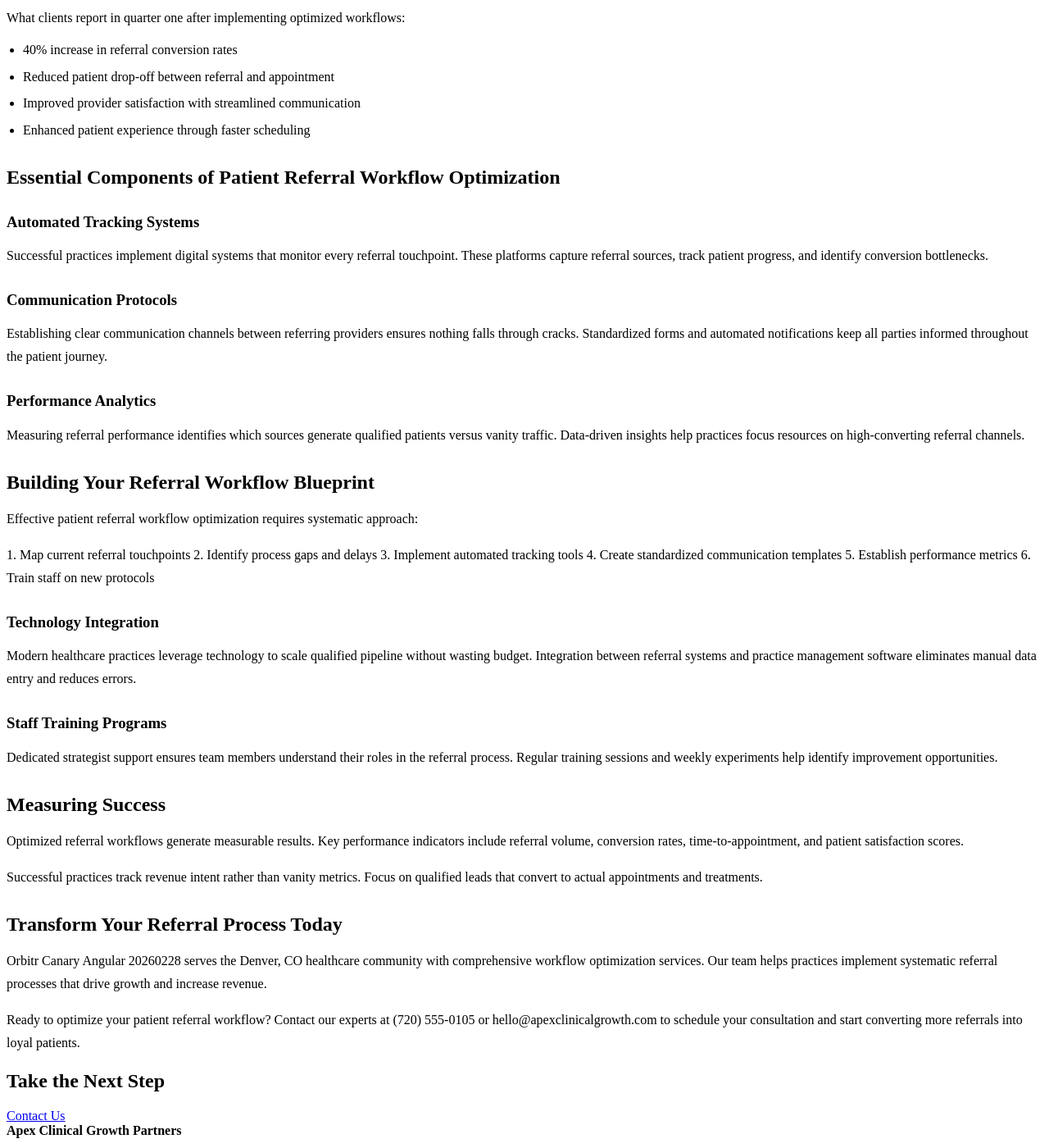
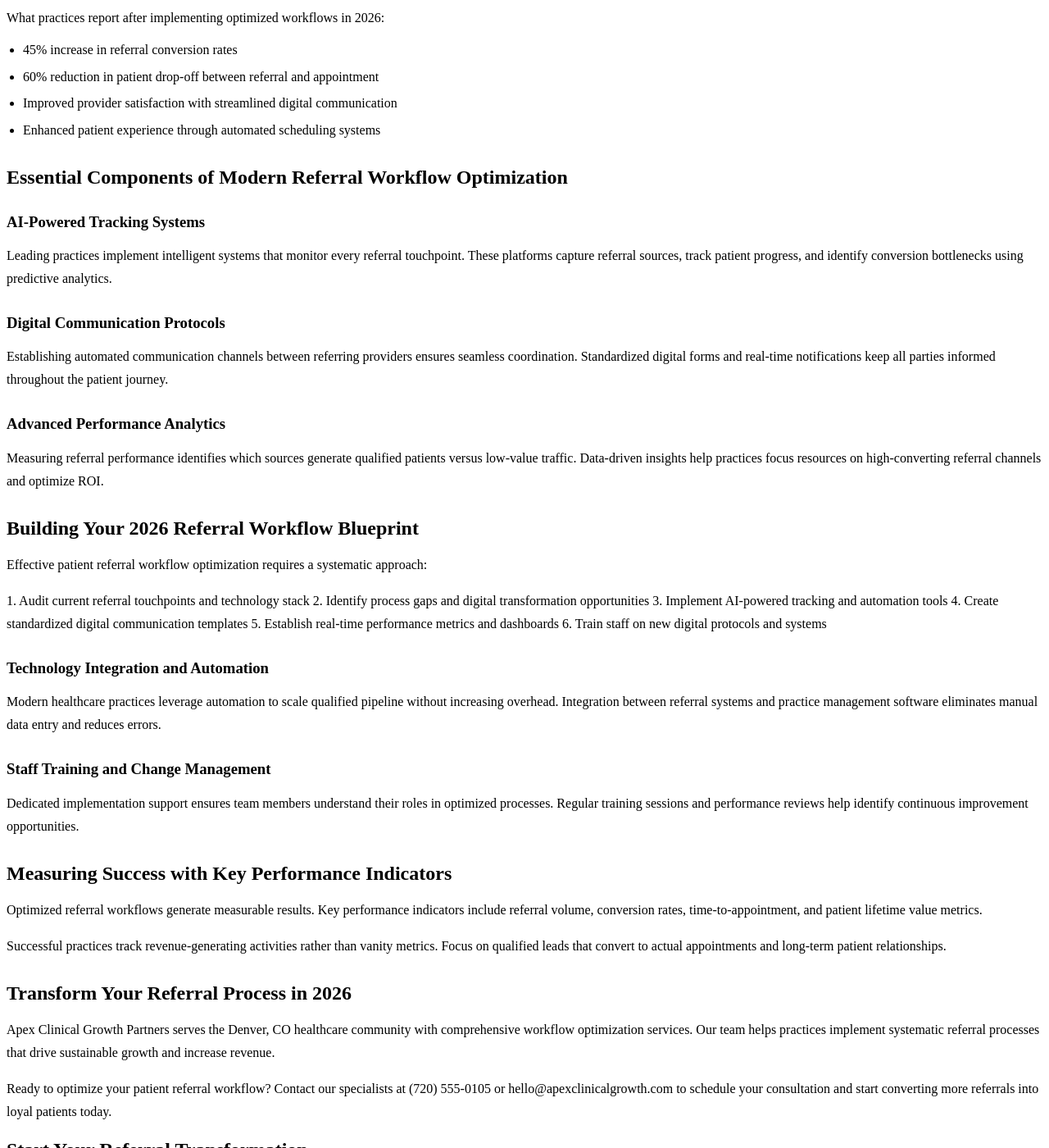
Before and after one commit to prjctlphbt/orbitr-canary-angular-20260228, a Jekyll site: the page patient-referral-workflow-blueprint.html, which Jekyll copies as it is, in a window 1280 px wide and 1400 px high, scrolled down 341 px. Shown: the whole window at 82% size. Built offline with Jekyll 4.4.1, drawn with Linux system fonts in a browser that asks for light colours; some of the changed text lies outside the part shown.

Commit message:
Refresh and update content: patient-referral-workflow-blueprint.html

```diff
--- a/patient-referral-workflow-blueprint.html
+++ b/patient-referral-workflow-blueprint.html
@@ -4,8 +4,8 @@
 <head>
 <meta charset="utf-8"/>
 <meta content="width=device-width, initial-scale=1.0" name="viewport"/>
-<meta content="Optimize your patient referral workflow with Apex Clinical Growth Partners. Streamline processes, reduce delays, and boost referral volume. Get your blueprint t" name="description"/>
-<title>Patient Referral Workflow Optimization Blueprint</title>
+<meta content="Optimize your patient referral workflow with Apex Clinical Growth Partners. Streamline processes, reduce delays, and boost referral volume by 40%. Get your 2026 blueprint today." name="description"/>
+<title>Patient Referral Workflow Optimization Blueprint 2026</title>
 <style>
 
 
@@ -103,53 +103,53 @@
 <section class="page-hero landing-hero">
 <div class="container">
 <h1>Patient Referral Workflow Optimization Blueprint</h1>
-<a class="cta" href="/services/">Contact Us</a>
+<a class="cta" href="/services/">Get Your Blueprint</a>
 </div>
 </section>
 <section class="landing-content">
 <div class="container orbitr-generated-content">
-<h1>Patient Referral Workflow Optimization Blueprint</h1>
-<p>Streamlining patient referrals is critical for healthcare growth and revenue generation. Effective patient referral workflow optimization transforms fragmented processes into seamless systems that convert qualified leads into close-ready patients.</p>
-<h2>Why Patient Referral Workflows Matter</h2>
-<p>Broken referral systems waste valuable opportunities and budget. Healthcare practices lose potential revenue when referral processes lack structure and tracking mechanisms.</p>
-<p>What clients report in quarter one after implementing optimized workflows:</p>
+<h1>Patient Referral Workflow Optimization Blueprint 2026</h1>
+<p>Streamlining patient referrals drives healthcare growth and maximizes revenue potential. Effective patient referral workflow optimization transforms fragmented processes into seamless systems that convert qualified leads into scheduled patients.</p>
+<h2>Why Patient Referral Workflows Drive Growth in 2026</h2>
+<p>Inefficient referral systems waste valuable opportunities and marketing budget. Healthcare practices lose potential revenue when referral processes lack structure and tracking mechanisms.</p>
+<p>What practices report after implementing optimized workflows in 2026:</p>
 <ul>
-<li>40% increase in referral conversion rates</li>
-<li>Reduced patient drop-off between referral and appointment</li>
-<li>Improved provider satisfaction with streamlined communication</li>
-<li>Enhanced patient experience through faster scheduling</li>
+<li>45% increase in referral conversion rates</li>
+<li>60% reduction in patient drop-off between referral and appointment</li>
+<li>Improved provider satisfaction with streamlined digital communication</li>
+<li>Enhanced patient experience through automated scheduling systems</li>
 </ul>
-<h2>Essential Components of Patient Referral Workflow Optimization</h2>
-<h3>Automated Tracking Systems</h3>
-<p>Successful practices implement digital systems that monitor every referral touchpoint. These platforms capture referral sources, track patient progress, and identify conversion bottlenecks.</p>
-<h3>Communication Protocols</h3>
-<p>Establishing clear communication channels between referring providers ensures nothing falls through cracks. Standardized forms and automated notifications keep all parties informed throughout the patient journey.</p>
-<h3>Performance Analytics</h3>
-<p>Measuring referral performance identifies which sources generate qualified patients versus vanity traffic. Data-driven insights help practices focus resources on high-converting referral channels.</p>
-<h2>Building Your Referral Workflow Blueprint</h2>
-<p>Effective patient referral workflow optimization requires systematic approach:</p>
-<p>1. Map current referral touchpoints
-2. Identify process gaps and delays
-3. Implement automated tracking tools
-4. Create standardized communication templates
-5. Establish performance metrics
-6. Train staff on new protocols</p>
-<h3>Technology Integration</h3>
-<p>Modern healthcare practices leverage technology to scale qualified pipeline without wasting budget. Integration between referral systems and practice management software eliminates manual data entry and reduces errors.</p>
-<h3>Staff Training Programs</h3>
-<p>Dedicated strategist support ensures team members understand their roles in the referral process. Regular training sessions and weekly experiments help identify improvement opportunities.</p>
-<h2>Measuring Success</h2>
-<p>Optimized referral workflows generate measurable results. Key performance indicators include referral volume, conversion rates, time-to-appointment, and patient satisfaction scores.</p>
-<p>Successful practices track revenue intent rather than vanity metrics. Focus on qualified leads that convert to actual appointments and treatments.</p>
-<h2>Transform Your Referral Process Today</h2>
-<p>Orbitr Canary Angular 20260228 serves the Denver, CO healthcare community with comprehensive workflow optimization services. Our team helps practices implement systematic referral processes that drive growth and increase revenue.</p>
-<p>Ready to optimize your patient referral workflow? Contact our experts at (720) 555-0105 or hello@apexclinicalgrowth.com to schedule your consultation and start converting more referrals into loyal patients.</p>
+<h2>Essential Components of Modern Referral Workflow Optimization</h2>
+<h3>AI-Powered Tracking Systems</h3>
+<p>Leading practices implement intelligent systems that monitor every referral touchpoint. These platforms capture referral sources, track patient progress, and identify conversion bottlenecks using predictive analytics.</p>
+<h3>Digital Communication Protocols</h3>
+<p>Establishing automated communication channels between referring providers ensures seamless coordination. Standardized digital forms and real-time notifications keep all parties informed throughout the patient journey.</p>
+<h3>Advanced Performance Analytics</h3>
+<p>Measuring referral performance identifies which sources generate qualified patients versus low-value traffic. Data-driven insights help practices focus resources on high-converting referral channels and optimize ROI.</p>
+<h2>Building Your 2026 Referral Workflow Blueprint</h2>
+<p>Effective patient referral workflow optimization requires a systematic approach:</p>
+<p>1. Audit current referral touchpoints and technology stack
+2. Identify process gaps and digital transformation opportunities
+3. Implement AI-powered tracking and automation tools
+4. Create standardized digital communication templates
+5. Establish real-time performance metrics and dashboards
+6. Train staff on new digital protocols and systems</p>
+<h3>Technology Integration and Automation</h3>
+<p>Modern healthcare practices leverage automation to scale qualified pipeline without increasing overhead. Integration between referral systems and practice management software eliminates manual data entry and reduces errors.</p>
+<h3>Staff Training and Change Management</h3>
+<p>Dedicated implementation support ensures team members understand their roles in optimized processes. Regular training sessions and performance reviews help identify continuous improvement opportunities.</p>
+<h2>Measuring Success with Key Performance Indicators</h2>
+<p>Optimized referral workflows generate measurable results. Key performance indicators include referral volume, conversion rates, time-to-appointment, and patient lifetime value metrics.</p>
+<p>Successful practices track revenue-generating activities rather than vanity metrics. Focus on qualified leads that convert to actual appointments and long-term patient relationships.</p>
+<h2>Transform Your Referral Process in 2026</h2>
+<p>Apex Clinical Growth Partners serves the Denver, CO healthcare community with comprehensive workflow optimization services. Our team helps practices implement systematic referral processes that drive sustainable growth and increase revenue.</p>
+<p>Ready to optimize your patient referral workflow? Contact our specialists at (720) 555-0105 or hello@apexclinicalgrowth.com to schedule your consultation and start converting more referrals into loyal patients today.</p>
 </div>
 </section>
 <section class="landing-cta">
 <div class="container">
-<h2>Take the Next Step</h2>
-<a class="cta" href="/services/">Contact Us</a>
+<h2>Start Your Referral Transformation</h2>
+<a class="cta" href="/services/">Get Your Blueprint Now</a>
 </div>
 </section>
 </main>
```
